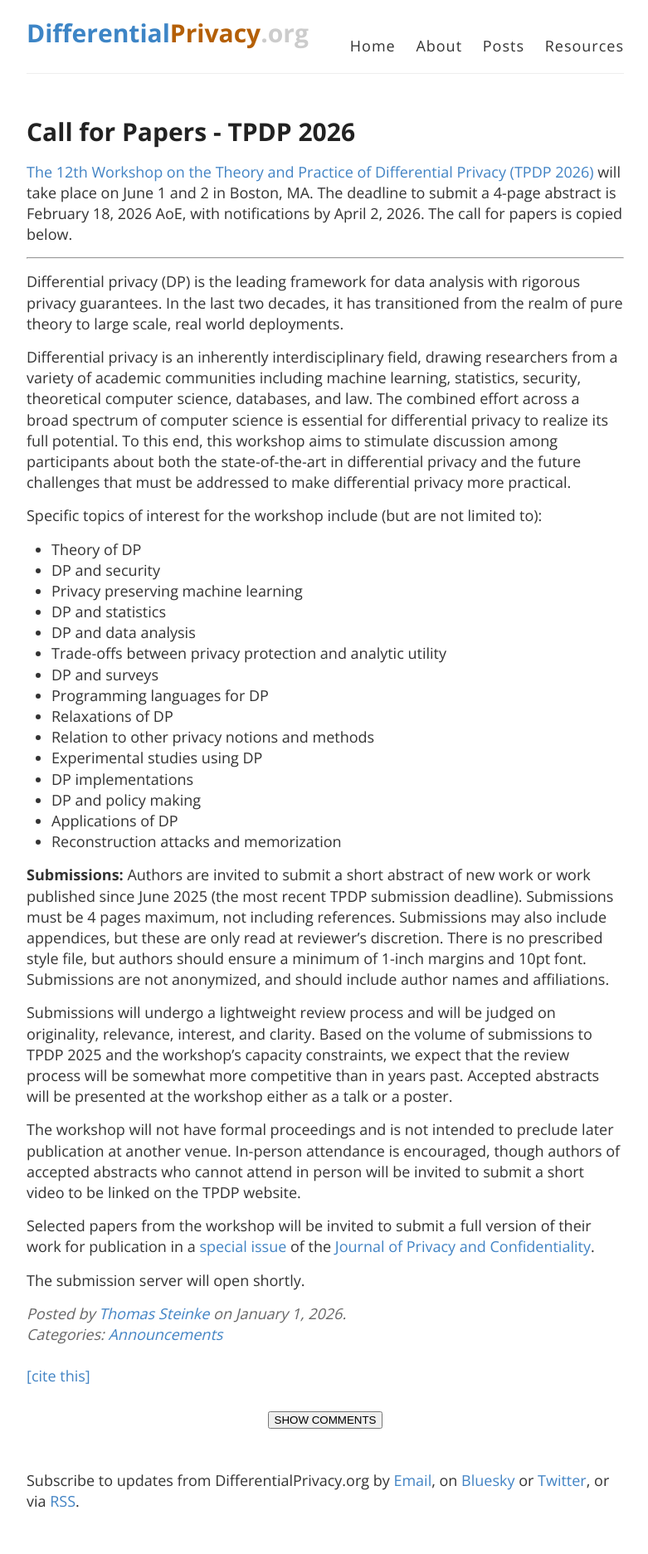
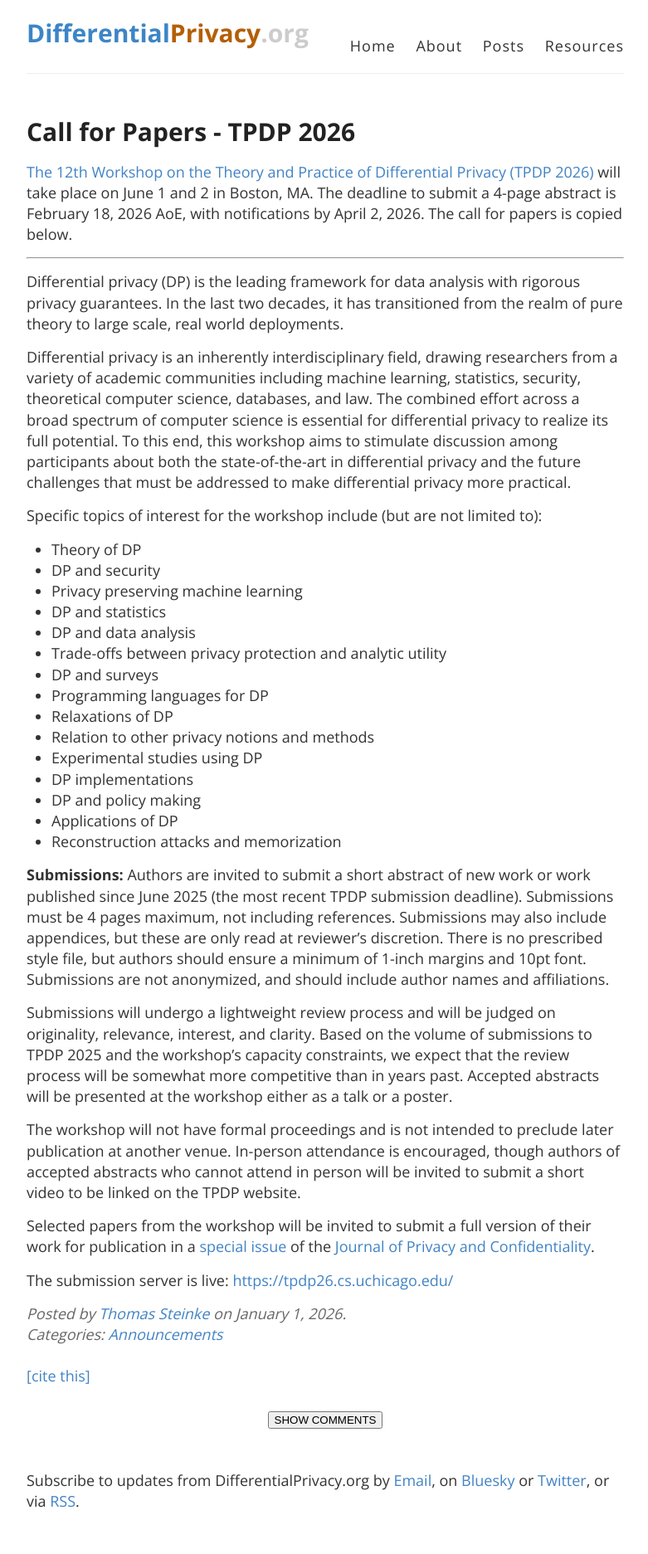
Before and after one commit to differentialprivacy/differentialprivacy, a Jekyll site: the page built from _posts/2026-01-01-tpdp2026.md, in a window 1280 px wide. Shown: the whole page at 83% size, without its empty margins (248-1029 px from the left). Built offline with Jekyll 4.4.1, drawn with Linux system fonts in a browser that asks for light colours; comment, search, counter and statistics services are not loaded.

Commit message:
Update 2026-01-01-tpdp2026.md
added submission lik to tpdp post

```diff
--- a/_posts/2026-01-01-tpdp2026.md
+++ b/_posts/2026-01-01-tpdp2026.md
@@ -44,4 +44,4 @@ The workshop will not have formal proceedings and is not intended to preclude la
 
 Selected papers from the workshop will be invited to submit a full version of their work for publication in a [special issue](https://tpdp.journalprivacyconfidentiality.org/2026/) of the [Journal of Privacy and Confidentiality](https://journalprivacyconfidentiality.org/index.php/jpc).
 
-The submission server will open shortly.
+The submission server is live: [https://tpdp26.cs.uchicago.edu/](https://tpdp26.cs.uchicago.edu/)
```
